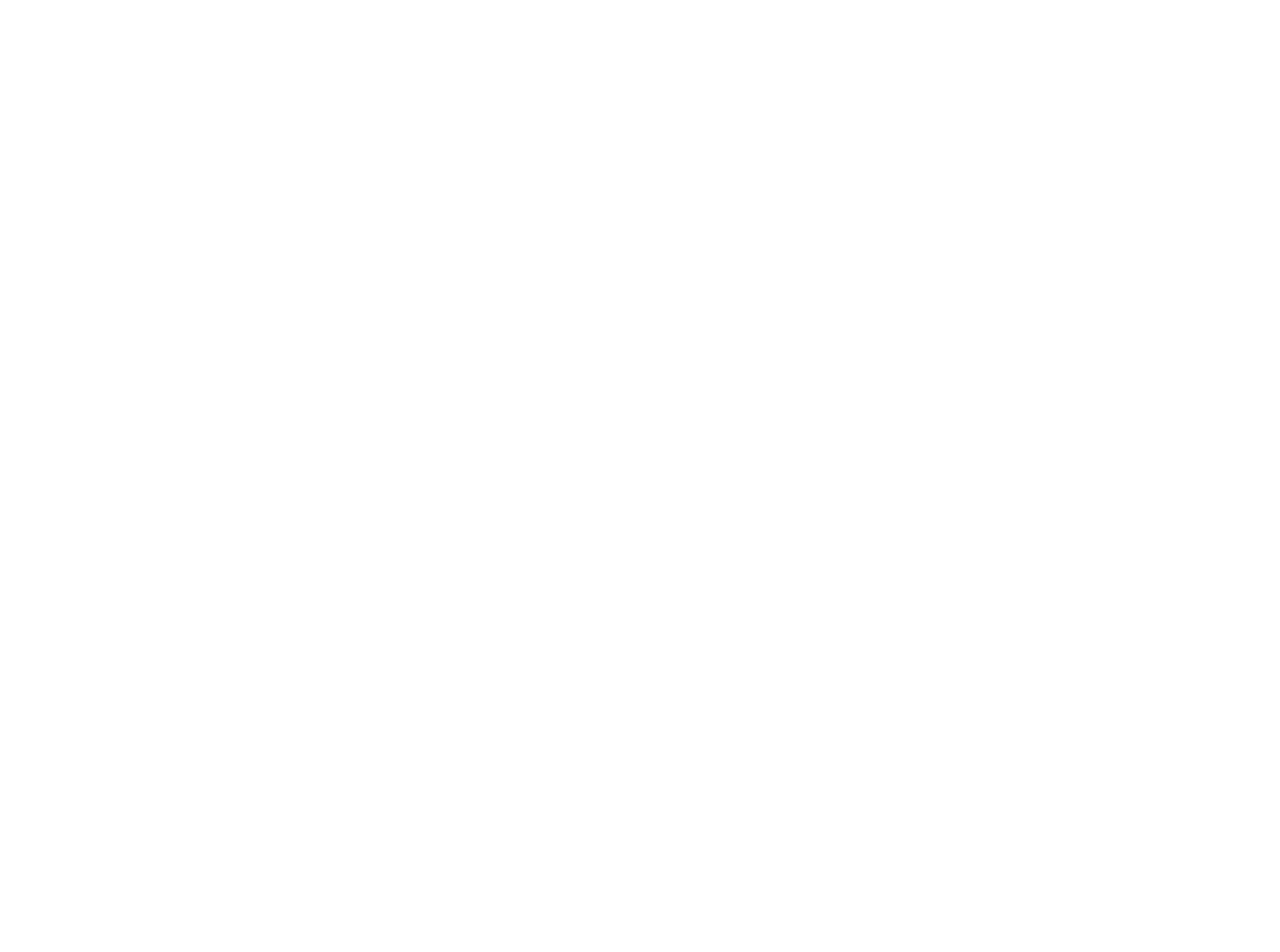
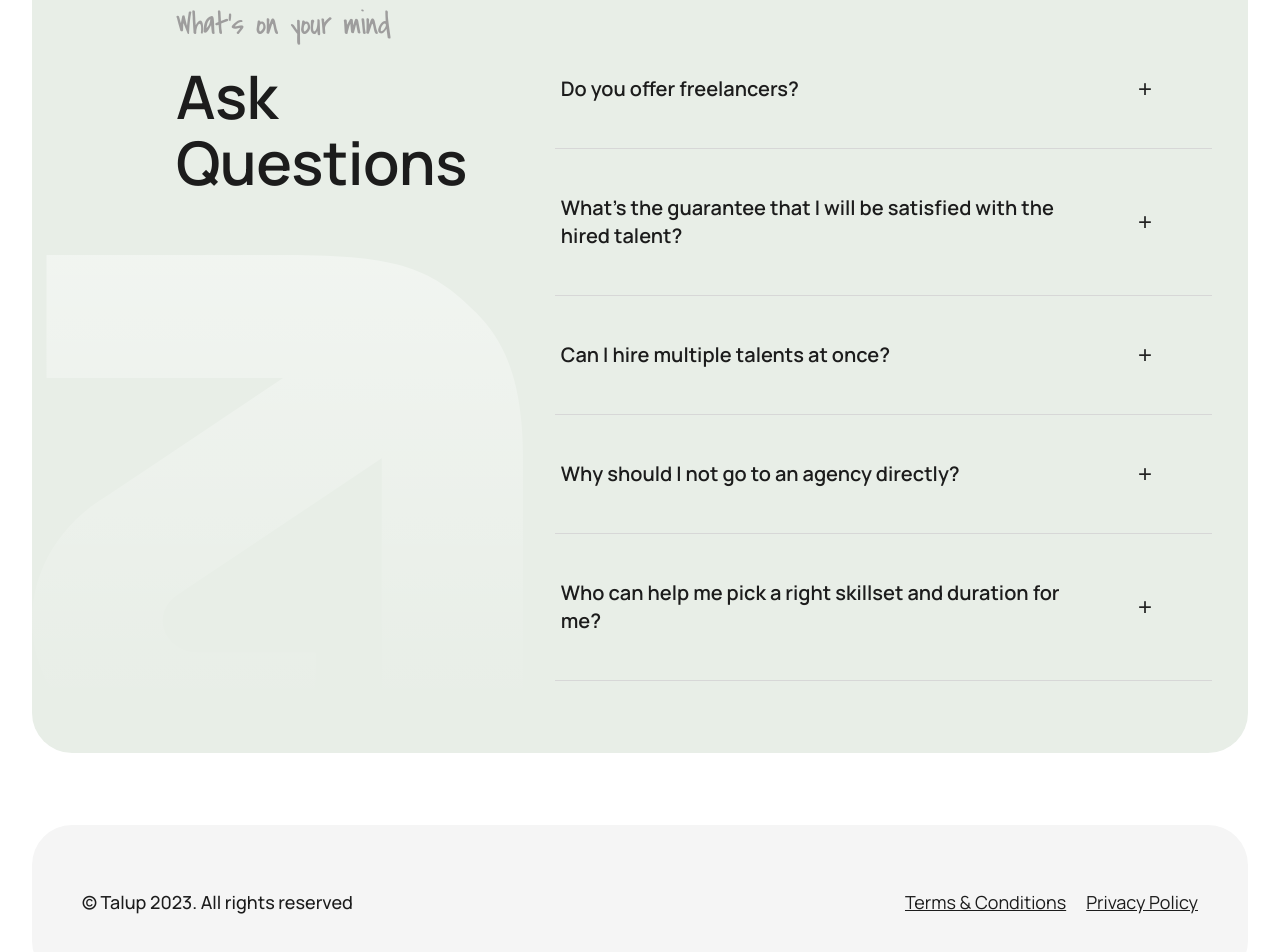
Before and after one commit to krmahi/Brunel-TalUp-Website, a React (Vite) app: page / in a window 1280 px wide. Shown: the part 1272-2224 px from the top of the page. Before the commit the page ends 1320 px from the top, so only its background shows below. Built offline with nearby package versions, Linux system fonts and the light colour scheme.

Commit message:
add: footer section || styling || refractoring code

```diff
--- /dev/null
+++ b/src/components/Footer.jsx
@@ -0,0 +1,17 @@
+import React from 'react';
+
+import "../styles/Footer.css"
+
+function Footer() {
+    return (
+        <div className="footerdiv">
+            <p>©  Talup 2023. All rights reserved</p>
+            <div className="footerright">
+                <p>Terms & Conditions</p>
+                <p>Privacy Policy</p>
+            </div>
+        </div>
+    );
+}
+
+export default Footer;
--- a/src/pages/Home.jsx
+++ b/src/pages/Home.jsx
@@ -3,6 +3,8 @@
 import NavBar from '../components/NavBar';
 import HomeImg from '../components/HomeImg';
 import HeroCarosel from '../components/HeroCarosel';
+import Faq from '../components/Faq';
+import Footer from '../components/Footer';
 import "../styles/Home.css"
 
 function Home() {
@@ -18,6 +20,8 @@
                 <HomeImg/>
                 <HeroCarosel/>
             </div>
+            <Faq/>
+            <Footer/>
         </>
     );
 }
--- /dev/null
+++ b/src/styles/Faq.css
@@ -0,0 +1,34 @@
+.faqdiv {
+  position: relative;
+  display: flex;
+  justify-content: space-between;
+  background-color: #e8eee7;
+  border-radius: 40px;
+  margin: 24px;
+  padding-block: 4rem;
+  padding-left: 8rem;
+  padding-right: 2rem;
+}
+
+.heading1 {
+  font-family: "Covered By Your Grace", cursive;
+  color: #9e9d9d;
+  font-weight: 400;
+  font-size: 32px;
+  line-height: 110%;
+  letter-spacing: -0.02em;
+}
+
+.heading2 {
+  font-weight: 600;
+  font-size: 60px;
+  line-height: 110%;
+  letter-spacing: -0.01em;
+  margin-top: 0%;
+}
+
+.accordianarrow {
+  position: absolute;
+  left: 0;
+  bottom: 1rem;
+}
--- /dev/null
+++ b/src/styles/Footer.css
@@ -0,0 +1,27 @@
+.footerdiv {
+  display: flex;
+  background: #f5f5f5;
+  margin: 24px;
+  justify-content: space-between;
+  align-items: center;
+  margin-top: 4rem;
+  padding: 50px;
+  gap: 10px;
+  border-radius: 40px;
+}
+
+.footerdiv > p {
+  font-weight: 500;
+  font-size: 18px;
+  line-height: 110%;
+}
+
+.footerright {
+  display: flex;
+  gap: 20px;
+  font-weight: 400;
+  font-size: 18px;
+  line-height: 110%;
+  text-decoration-line: underline;
+  cursor: pointer;
+}
--- a/src/styles/Home.css
+++ b/src/styles/Home.css
@@ -6,8 +6,9 @@
 }
 
 .caroseldiv {
+  position: relative;
   display: flex;
-  margin-inline: 5rem;
+  justify-content: space-evenly;
 }
 
 .home1 {
@@ -20,7 +21,7 @@
 }
 
 .home2 {
-  margin: auto;
+  margin: -1%;
   max-width: 600px;
   align-items: center;
   text-align: center;
```
